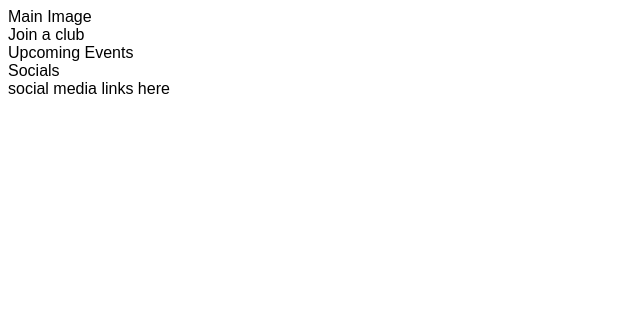
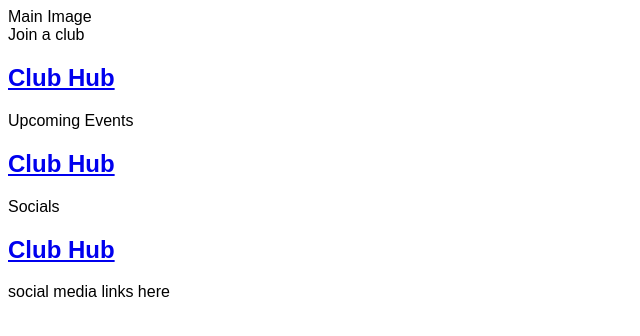
Before and after one commit to faraimoyo/Club_Hub, a plain HTML site: page index.html in a window 1280 px wide. Shown: the whole page, without its empty margins (0-640 px from the left). Drawn offline with Linux system fonts and the light colour scheme.

Commit message:
Added basic header structure

```diff
--- a/index.html
+++ b/index.html
@@ -11,16 +11,33 @@
     <title>Club Hub</title>
 </head>
 <body>
-    <header>Main Image</header>
+    <header>
+        Main Image
     <section>
         Join a club
+        <section>
+            <a href="index.html">
+                <h2>Club Hub</h2>
+            </a>
+        </section>
     </section>
     <section>
         Upcoming Events
+        <section>
+            <a href="index.html">
+                <h2>Club Hub</h2>
+            </a>
+        </section>
     </section>
     <section>
         Socials
+        <section>
+            <a href="index.html">
+                <h2>Club Hub</h2>
+            </a>
+        </section>
     </section>
+    </header>
     <footer>
         social media links here
     </footer>
```
